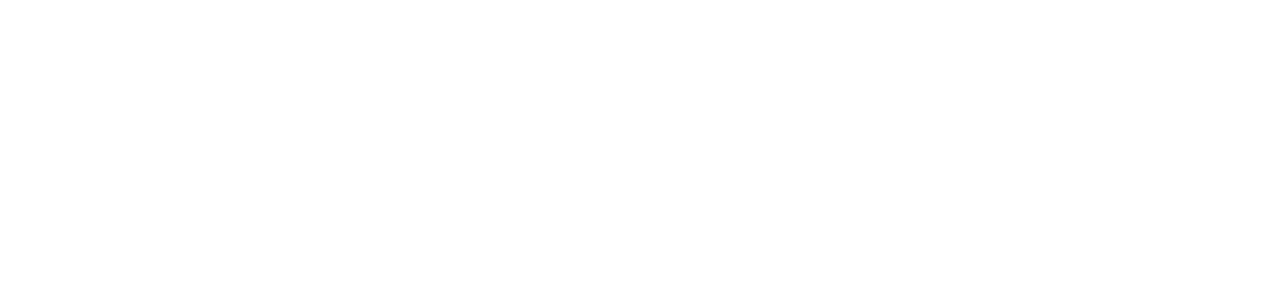
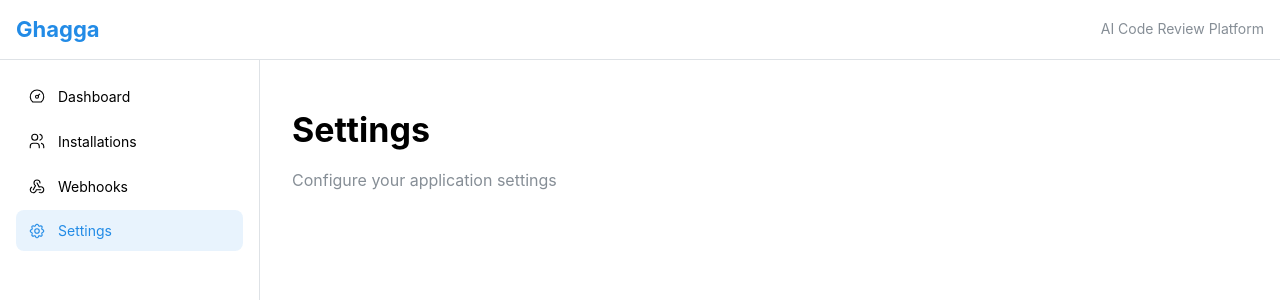
Before and after one commit to JNZader/ghagga, a React (Vite) app in the folder dashboard/: page /ghagga/settings in a window 1280 px wide. Before the commit this address had no page. Shown: the top 300 px of the page. Built offline with nearby package versions, Linux system fonts and the light colour scheme.

Commit message:
feat(T-018): integrate layout with routes

```diff
--- a/dashboard/src/App.tsx
+++ b/dashboard/src/App.tsx
@@ -1,12 +1,46 @@
 import { Routes, Route } from 'react-router-dom';
 import { Container, Title, Text, Stack } from '@mantine/core';
+import { Layout } from './components/Layout/Layout';
 
 function Home() {
   return (
     <Container size="lg" py="xl">
       <Stack gap="md">
-        <Title order={1}>Ghagga Dashboard</Title>
-        <Text c="dimmed">Multi-provider AI code review platform</Text>
+        <Title order={1}>Dashboard</Title>
+        <Text c="dimmed">Welcome to Ghagga - Multi-provider AI code review platform</Text>
+      </Stack>
+    </Container>
+  );
+}
+
+function Installations() {
+  return (
+    <Container size="lg" py="xl">
+      <Stack gap="md">
+        <Title order={1}>Installations</Title>
+        <Text c="dimmed">Manage your GitHub App installations</Text>
+      </Stack>
+    </Container>
+  );
+}
+
+function Webhooks() {
+  return (
+    <Container size="lg" py="xl">
+      <Stack gap="md">
+        <Title order={1}>Webhooks</Title>
+        <Text c="dimmed">View webhook events and logs</Text>
+      </Stack>
+    </Container>
+  );
+}
+
+function Settings() {
+  return (
+    <Container size="lg" py="xl">
+      <Stack gap="md">
+        <Title order={1}>Settings</Title>
+        <Text c="dimmed">Configure your application settings</Text>
       </Stack>
     </Container>
   );
@@ -15,7 +49,12 @@
 export function App() {
   return (
     <Routes>
-      <Route path="/" element={<Home />} />
+      <Route element={<Layout />}>
+        <Route path="/" element={<Home />} />
+        <Route path="/installations" element={<Installations />} />
+        <Route path="/webhooks" element={<Webhooks />} />
+        <Route path="/settings" element={<Settings />} />
+      </Route>
     </Routes>
   );
 }
```
